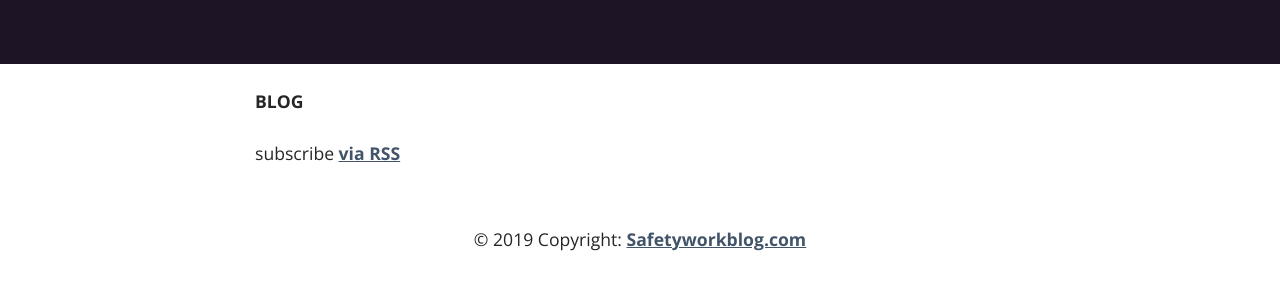
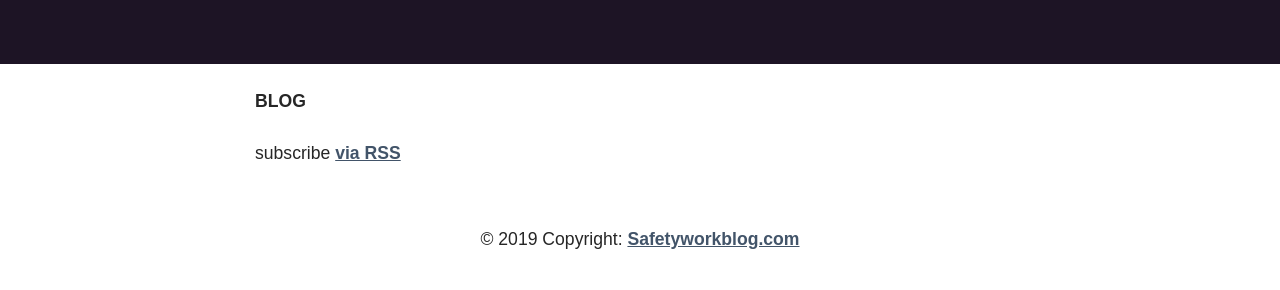
Before and after one commit to Flaaim/safe, a Jekyll site: the page built from index.html, in a window 1280 px wide. Shown: the part 166-456 px from the top of the page. Built offline with Jekyll 4.4.1, drawn with Linux system fonts in a browser that asks for light colours; some web fonts are replaced.

Commit message:
Update base.scss

```diff
--- a/_sass/base.scss
+++ b/_sass/base.scss
@@ -1,6 +1,6 @@
 $content-width: 800px;
 $main: #19ccaa;
-$font-style: 'Open Sans', sans-serif;
+$font-style: 'Muli', sans-serif;
 $font-color: #262626;
 $link-color: #425469;
 $link-hover-color: $main;
```
